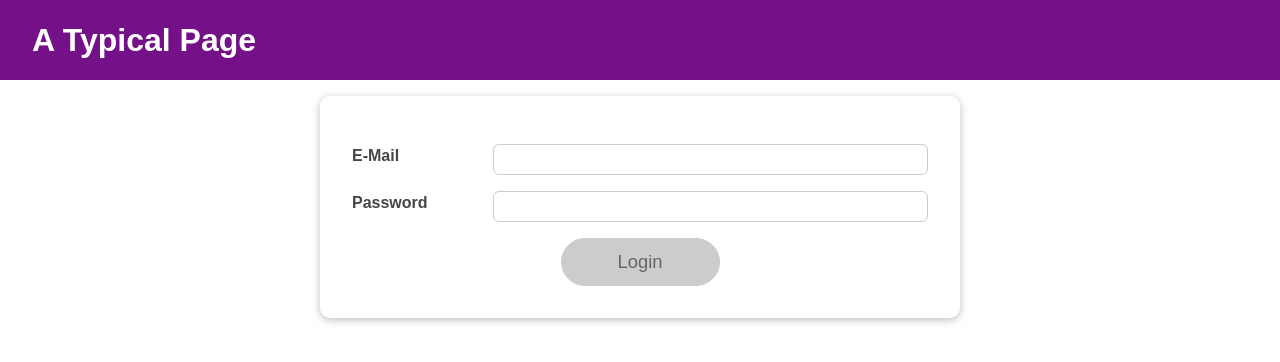
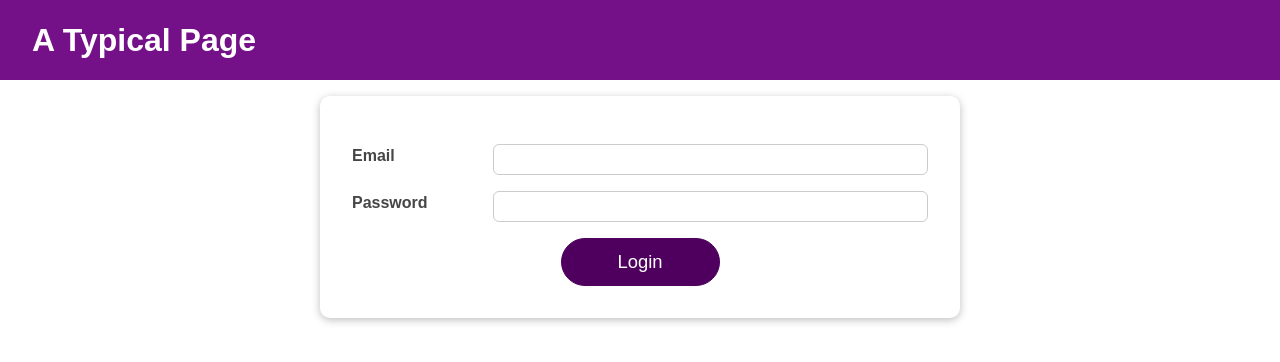
Before and after one commit to ahmetvuruskan/react-login-example, a React (Create React App) app: page / in a window 1280 px wide. Shown: the top 362 px of the page. Built offline with nearby package versions, Linux system fonts and the light colour scheme.

Commit message:
refactored input component

```diff
--- a/src/components/Login/Login.js
+++ b/src/components/Login/Login.js
@@ -1,9 +1,10 @@
-import React, {useState, useEffect, useReducer,useContext} from 'react';
+import React, {useState, useEffect, useReducer, useContext} from 'react';
 
 import Card from '../UI/Card/Card';
 import classes from './Login.module.css';
 import Button from '../UI/Button/Button';
 import AuthContext from "../../store/auth-context";
+import Input from "../UI/Input/Input";
 
 
 const emailReducer = (state, action) => {
@@ -31,7 +32,7 @@ const passWordReducer = (state, action) => {
     if (action.type === 'USER_INPUT') {
         return {
             value: action.val,
-            isValid: action.val.trim().length>6,
+            isValid: action.val.trim().length > 6,
         }
     }
     if (action.type === 'INPUT_BLUR') {
@@ -54,21 +55,21 @@ const Login = (props) => {
     const [emailState, dispatchEmail] = useReducer(emailReducer, {value: "", isValid: null})
     const [passWordState, dispatchPassword] = useReducer(passWordReducer, {value: "", isValid: null})
     const ctx = useContext(AuthContext)
-    const {isValid : emailIsValid} = emailState;
+    const {isValid: emailIsValid} = emailState;
     const {isValid: passIsValid} = passWordState;
     useEffect(() => {
-      const identifier = setTimeout(() => {
+        const identifier = setTimeout(() => {
             console.log("Check")
             setFormIsValid(
                 emailIsValid && passIsValid
             );
         }, 500)
 
-        return ()=>{
+        return () => {
             console.log("cleanup")
             clearTimeout(identifier);
         };
-    }, [emailIsValid,passIsValid]);
+    }, [emailIsValid, passIsValid]);
 
     const emailChangeHandler = (event) => {
         dispatchEmail({
@@ -104,42 +105,26 @@ const Login = (props) => {
 
     const submitHandler = (event) => {
         event.preventDefault();
-        ctx.onLogin(emailState.value, passWordState.value);
+        if (formIsValid) {
+            ctx.onLogin(emailState.value, passWordState.value);
+        }else if (!emailIsValid){
+
+        }else {
+
+        }
+
     };
 
     return (
         <Card className={classes.login}>
             <form onSubmit={submitHandler}>
-                <div
-                    className={`${classes.control} ${
-                        emailState.isValid === false ? classes.invalid : ''
-                    }`}
-                >
-                    <label htmlFor="email">E-Mail</label>
-                    <input
-                        type="email"
-                        id="email"
-                        value={emailState.value}
-                        onChange={emailChangeHandler}
-                        onBlur={validateEmailHandler}
-                    />
-                </div>
-                <div
-                    className={`${classes.control} ${
-                        passWordState.isValid === false ? classes.invalid : ''
-                    }`}
-                >
-                    <label htmlFor="password">Password</label>
-                    <input
-                        type="password"
-                        id="password"
-                        value={passWordState.value}
-                        onChange={passwordChangeHandler}
-                        onBlur={validatePasswordHandler}
-                    />
-                </div>
+                <Input isValid={emailIsValid} label="Email" type="email" id="email" value={emailState.value}
+                       onChange={emailChangeHandler}
+                       onBlur={validateEmailHandler}></Input>
+                <Input isValid={passIsValid} label="Password" type="password" id="password" value={passWordState.value}
+                       onChange={passwordChangeHandler} onBlur={validatePasswordHandler}></Input>
                 <div className={classes.actions}>
-                    <Button type="submit" className={classes.btn} disabled={!formIsValid}>
+                    <Button type="submit" className={classes.btn}>
                         Login
                     </Button>
                 </div>
--- a/src/components/Login/Login.module.css
+++ b/src/components/Login/Login.module.css
@@ -5,52 +5,6 @@
   padding: 2rem;
 }
 
-.control {
-  margin: 1rem 0;
-  display: flex;
-  align-items: stretch;
-  flex-direction: column;
-}
-
-.control label,
-.control input {
-  display: block;
-}
-
-.control label {
-  font-weight: bold;
-  flex: 1;
-  color: #464646;
-  margin-bottom: 0.5rem;
-}
-
-.control input {
-  flex: 3;
-  font: inherit;
-  padding: 0.35rem 0.35rem;
-  border-radius: 6px;
-  border: 1px solid #ccc;
-}
-
-.control input:focus {
-  outline: none;
-  border-color: #4f005f;
-  background: #f6dbfc;
-}
-
-.control.invalid input {
-  border-color: red;
-  background: #fbdada;
-}
-
 .actions {
   text-align: center;
 }
-
-@media (min-width: 768px) {
-  .control {
-    align-items: center;
-    flex-direction: row;
-  }
-
-}
--- /dev/null
+++ b/src/components/UI/Input/Input.js
@@ -0,0 +1,24 @@
+import React from "react";
+import classes from "./Input.module.css"
+
+const Input = (props) => {
+
+
+    return <React.Fragment>
+        <div className={`${classes.control} ${
+            props.isValid === false ? classes.invalid : ''
+        }`}>
+            <label htmlFor={props.id}>{props.label ? props.label : props.type}</label>
+            <input
+                type={props.type}
+                id={props.id}
+                value={props.value}
+                onChange={props.onChange}
+                onBlur={props.onBlur}
+            />
+        </div>
+    </React.Fragment>
+}
+
+
+export default Input
--- /dev/null
+++ b/src/components/UI/Input/Input.module.css
@@ -0,0 +1,44 @@
+.control {
+    margin: 1rem 0;
+    display: flex;
+    align-items: stretch;
+    flex-direction: column;
+}
+
+.control label,
+.control input {
+    display: block;
+}
+
+.control label {
+    font-weight: bold;
+    flex: 1;
+    color: #464646;
+    margin-bottom: 0.5rem;
+}
+
+.control input {
+    flex: 3;
+    font: inherit;
+    padding: 0.35rem 0.35rem;
+    border-radius: 6px;
+    border: 1px solid #ccc;
+}
+
+.control input:focus {
+    outline: none;
+    border-color: #4f005f;
+    background: #f6dbfc;
+}
+
+.control.invalid input {
+    border-color: red;
+    background: #fbdada;
+}
+
+@media (min-width: 768px) {
+    .control {
+        align-items: center;
+        flex-direction: row;
+    }
+}
```
